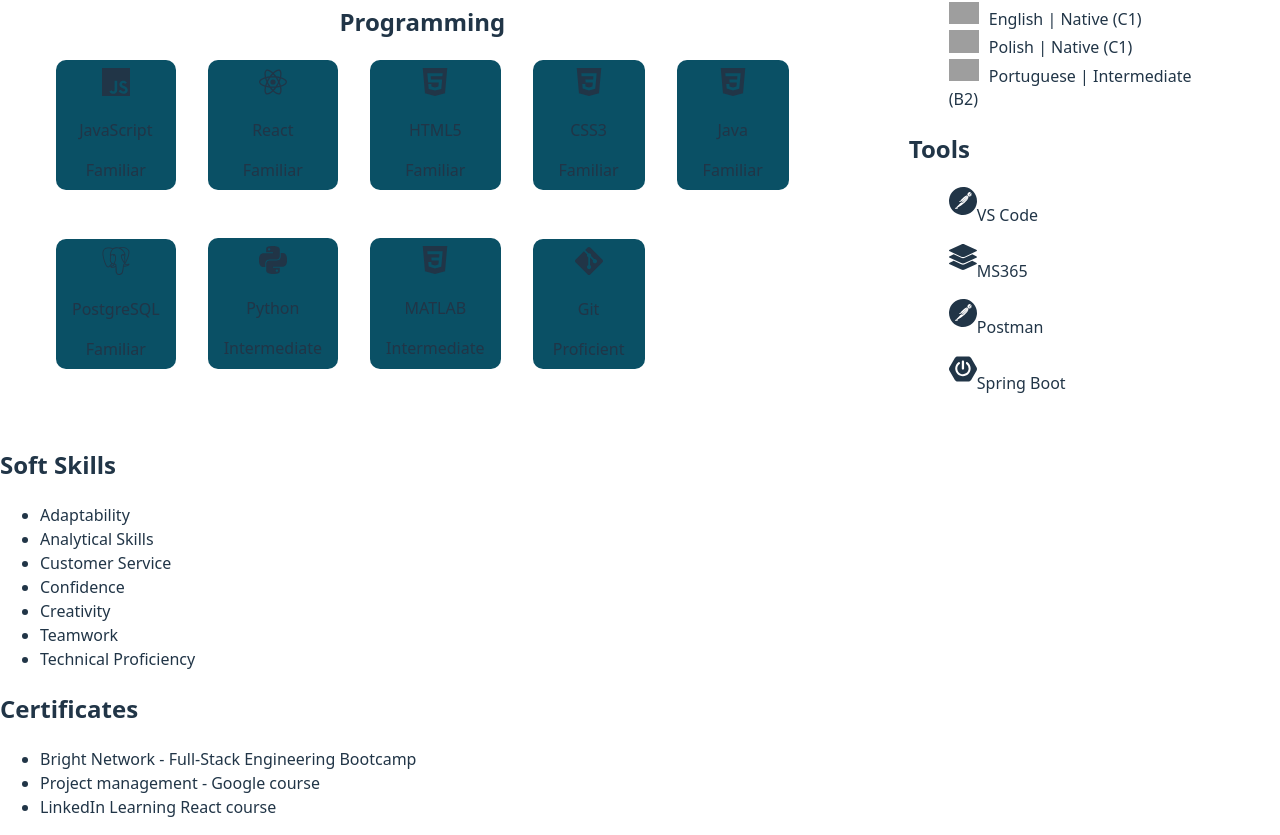
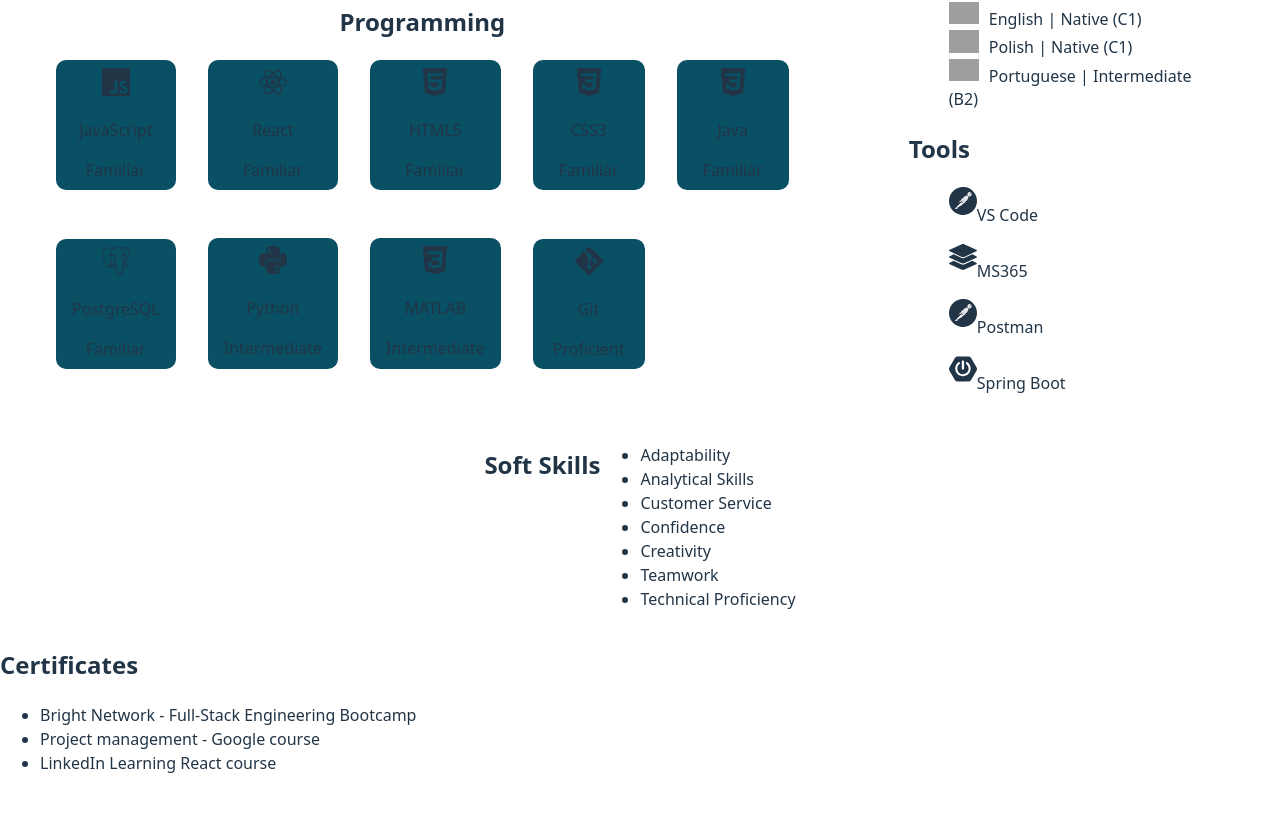
Before and after one commit to KacperProg/React-Portfolio-Site, a React (Vite) app: page /skills in a window 1280 px wide. Shown: the part 522-1357 px from the top of the page. After the commit the page ends 1313 px from the top, so only its background shows below. Built offline with nearby package versions, Linux system fonts and the light colour scheme; grey boxes are pictures that could not be loaded; the HTML template or start-up script is replaced by a standard one.

Commit message:
Begun adding a new feature for how soft skills appear in the skills page

```diff
--- a/src/Pages/Skills.css
+++ b/src/Pages/Skills.css
@@ -49,3 +49,8 @@
   display: flex;
   align-content: center;
 }
+
+.soft-skills-container {
+  display: flex;
+  justify-content: center;
+}
--- a/src/Pages/Skills.jsx
+++ b/src/Pages/Skills.jsx
@@ -47,12 +47,15 @@ function Skills() {
             </ul>
           </div>
         </div>
+        <div className="soft-skills-container">
+          {/* Add logic here to make each skill word appear randomly within the spacing of the container every time you open the page*/}
           <h2>Soft Skills</h2>
           <ul>
             {softSkills.map((skill) => (
               <li key={skill}>{skill}</li>
             ))}
           </ul>
+        </div>
         <h2>Certificates</h2>
         <ul>
           {certification.map((name) => (
```
Lines whose indentation alone changed are shown as unchanged.
